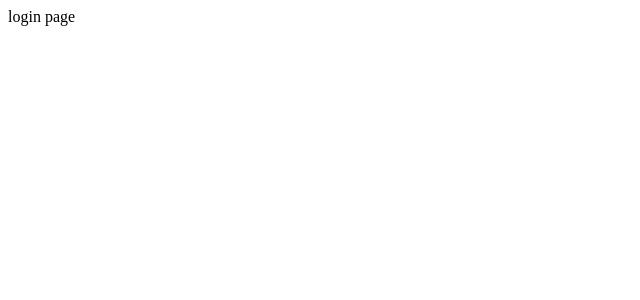
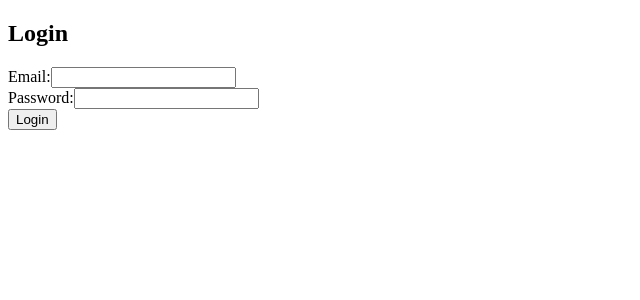
Before and after one commit to pkhodaveissi/parking-business, a React (Vite) app: page /login in a window 1280 px wide. Shown: the top 300 px of the page, without its empty margins (0-640 px from the left). Built offline with nearby package versions, Linux system fonts and the light colour scheme.

Commit message:
feat: basic loggin flow

```diff
--- a/package.json
+++ b/package.json
@@ -18,6 +18,7 @@
   },
   "devDependencies": {
     "@eslint/js": "^9.22.0",
+    "@types/node": "^22.15.3",
     "@types/react": "^19.0.10",
     "@types/react-dom": "^19.0.4",
     "@vitejs/plugin-react-swc": "^3.8.0",
--- /dev/null
+++ b/src/api/axios.ts
@@ -0,0 +1,15 @@
+import axios from 'axios';
+
+const instance = axios.create({
+  baseURL: 'https://parkdemeer-afde952e3fef.herokuapp.com/v1',
+});
+
+instance.interceptors.request.use((config) => {
+  const token = localStorage.getItem('accessToken');
+  if (token) {
+    config.headers.Authorization = `Bearer ${token}`;
+  }
+  return config;
+});
+
+export default instance;
--- a/src/auth/useAuth.ts
+++ b/src/auth/useAuth.ts
@@ -1,6 +1,22 @@
-export function useAuth() {
-  // TODO: implementation
-  return{
-    isAuthenticated: true
+import { useState } from 'react';
+// TODO: maybe with React Context
+export const useAuth = () => {
+  const [token, setToken] = useState<string | null>(() => localStorage.getItem('accessToken'));
+
+  const login = (token: string) => {
+    localStorage.setItem('accessToken', token);
+    setToken(token);
   };
-}
+
+  const logout = () => {
+    localStorage.removeItem('accessToken');
+    setToken(null);
+  };
+
+  return {
+    token,
+    isAuthenticated: !!token,
+    login,
+    logout,
+  };
+};
--- a/src/features/auth/LoginPage.tsx
+++ b/src/features/auth/LoginPage.tsx
@@ -1,3 +1,45 @@
-export default function LoginPage () {
-  return <div>login page</div>
+import { useState } from 'react';
+import { useNavigate } from 'react-router-dom';
+import { useMutation } from '@tanstack/react-query';
+import { loginUser } from './api';
+import { useAuth } from '@/auth/useAuth';
+
+export default function LoginPage() {
+  const [email, setEmail] = useState('');
+  const [password, setPassword] = useState('');
+  const { login } = useAuth();
+  const navigate = useNavigate();
+
+  const mutation = useMutation({
+    mutationFn: () => loginUser(email, password),
+    onSuccess: (token) => {
+      login(token);
+      navigate('/dashboard');
+    },
+    onError: () => {
+      alert('Login failed. Check credentials.');
+    },
+  });
+
+  const handleSubmit = (e: React.FormEvent) => {
+    e.preventDefault();
+    mutation.mutate();
+  };
+
+  return (
+    <form onSubmit={handleSubmit}>
+      <h2>Login</h2>
+      <div>
+        <label>Email:</label>
+        <input value={email} onChange={(e) => setEmail(e.target.value)} required />
+      </div>
+      <div>
+        <label>Password:</label>
+        <input type="password" value={password} onChange={(e) => setPassword(e.target.value)} required />
+      </div>
+      <button type="submit" disabled={mutation.isPending}>
+        {mutation.isPending ? 'Logging in...' : 'Login'}
+      </button>
+    </form>
+  );
 }
--- /dev/null
+++ b/src/features/auth/api.ts
@@ -0,0 +1,6 @@
+import axios from '@/api/axios';
+
+export async function loginUser(email: string, password: string): Promise<string> {
+  const res = await axios.post('/auth/password', { email, password });
+  return res.data.data.auth.accessToken;
+}
--- a/tsconfig.app.json
+++ b/tsconfig.app.json
@@ -6,7 +6,10 @@
     "lib": ["ES2020", "DOM", "DOM.Iterable"],
     "module": "ESNext",
     "skipLibCheck": true,
-
+    "baseUrl": "./src",
+    "paths": {
+      "@/*": ["./*"]
+    },
     /* Bundler mode */
     "moduleResolution": "bundler",
     "allowImportingTsExtensions": true,
--- a/vite.config.ts
+++ b/vite.config.ts
@@ -1,7 +1,17 @@
 import { defineConfig } from 'vite'
 import react from '@vitejs/plugin-react-swc'
+import path from 'path';
 
 // https://vite.dev/config/
 export default defineConfig({
   plugins: [react()],
+  server: {
+    host: 'localhost',
+    port: 8000,
+  },
+  resolve: {
+    alias: {
+      '@': path.resolve(__dirname, 'src'),
+    },
+  },
 })
```
Also changed, not shown: 1 other file (tests, documents, lock files or other folders).
